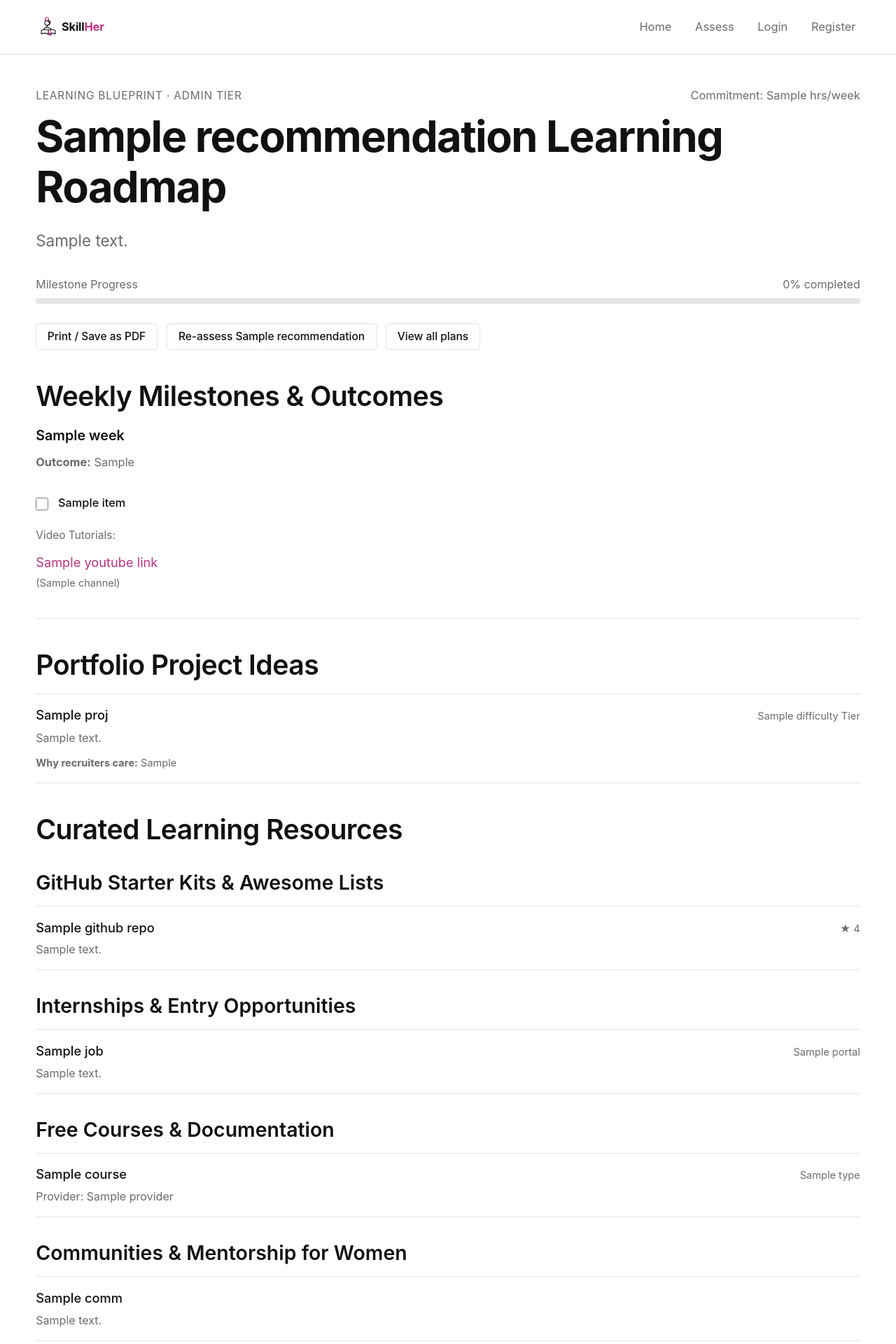
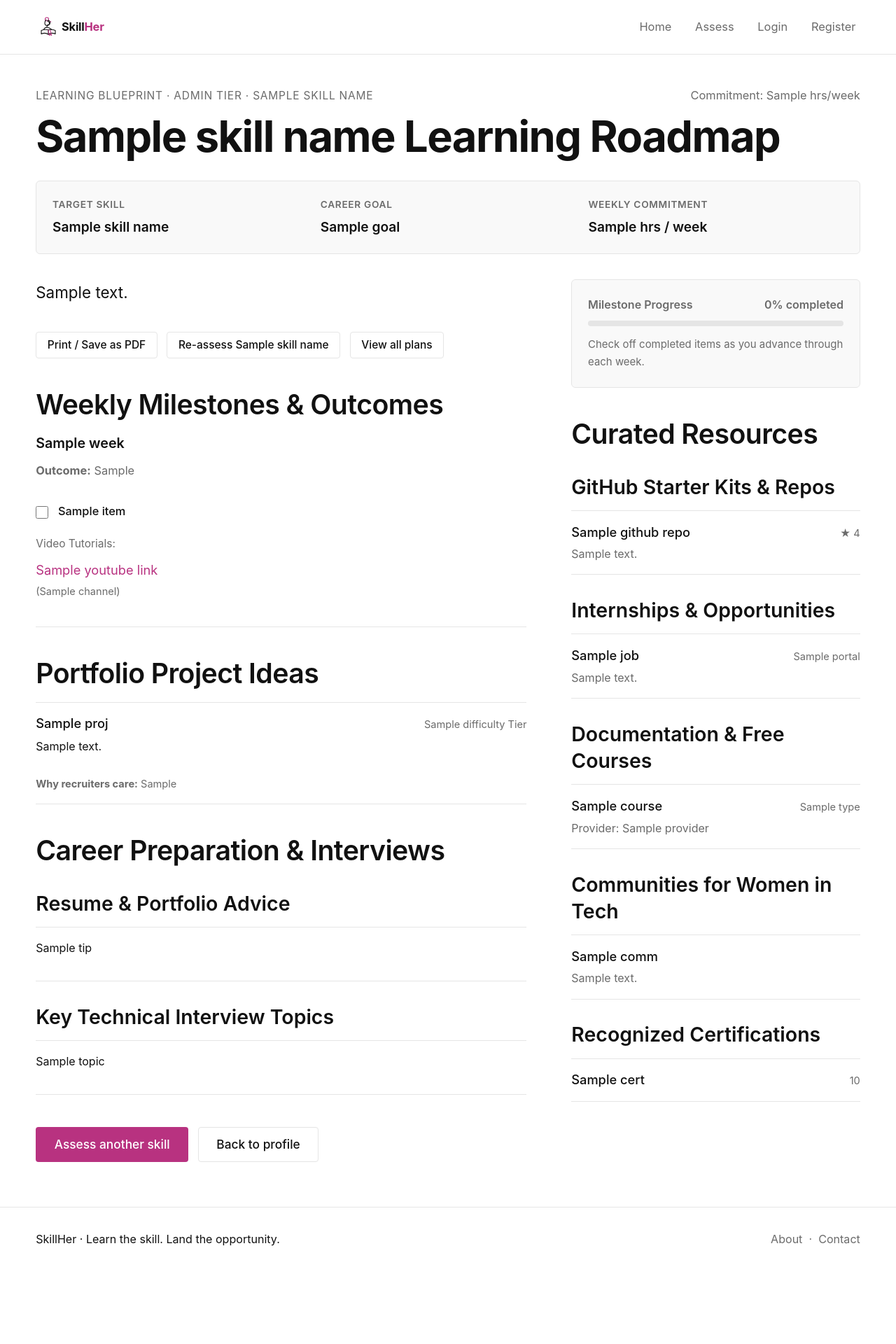
Before and after one commit to varun05126/llm_working, a Django app: template templates/recommender/recommendation_detail.html in a window 1280 px wide. Shown: the top 1920 px of the page at 70% size. After the commit the page ends 1780 px from the top, so only its background shows below. Run offline with Django 5.2, Linux system fonts and the light colour scheme; the template is opened without the code that fills it: most values are stand-ins (such as "Sample title", 1, 10 or a date in 2020); data that the repository does not hold is empty; some libraries are stand-ins or nearby versions.

Commit message:
feat(templates): add parameter card, celebration burst, and render_md filters to roadmap

```diff
--- a/templates/recommender/recommendation_detail.html
+++ b/templates/recommender/recommendation_detail.html
@@ -1,36 +1,47 @@
 {% extends 'recommender/base.html' %}
+{% load markdown_tags %}
 
-{% block title %}{{ recommendation.title }}{% endblock %}
+{% block title %}{{ skill_name }} Learning Roadmap{% endblock %}
 
 {% block content %}
+<div id="celebrationBurst" class="celebration-burst" data-celebrate="true" data-rec-id="{{ recommendation.id }}" aria-hidden="true"></div>
 <div class="no-print">
-  <div style="display: flex; justify-content: space-between; align-items: baseline; flex-wrap: wrap; gap: 0.5rem; margin-bottom: 0.5rem;">
-    <span class="progress-indicator">Learning Blueprint · {{ assessment.level }} Tier</span>
-    <span class="muted-text">Commitment: {{ recommendation.weekly_hours }} hrs/week</span>
+  <div class="blueprint-meta-bar">
+    <span class="progress-indicator">Learning Blueprint · {{ level }} Tier · {{ skill_name }}</span>
+    <span class="muted-text">Commitment: {{ weekly_hours }} hrs/week</span>
   </div>
 </div>
 
-<h1>{{ recommendation.skill_name }} Learning Roadmap</h1>
+<h1>{{ skill_name }} Learning Roadmap</h1>
 
-<div class="lead">
-  {{ recommendation.description }}
+<!-- Labeled Parameter Card: Skill, Goal, Hours/Week -->
+<div class="blueprint-meta-grid no-print">
+  <div class="meta-field">
+    <span class="meta-label">Target Skill</span>
+    <span class="meta-value">{{ skill_name }}</span>
+  </div>
+  <div class="meta-field">
+    <span class="meta-label">Career Goal</span>
+    <span class="meta-value">{{ goal }}</span>
+  </div>
+  <div class="meta-field">
+    <span class="meta-label">Weekly Commitment</span>
+    <span class="meta-value">{{ weekly_hours }} hrs / week</span>
+  </div>
 </div>
 
-<!-- Progress Bar -->
-<div class="progress-bar-wrapper no-print">
-  <div class="progress-label">
-    <span>Milestone Progress</span>
-    <span id="roadmapProgressText">{{ progress_pct }}% completed</span>
-  </div>
-  <div class="progress-track">
-    <div class="progress-fill" id="roadmapProgressFill" style="width: {{ progress_pct }}%;"></div>
-  </div>
+<!-- Responsive Grid: Main Roadmap vs Resources Sidebar -->
+<div class="roadmap-grid-layout">
+  <div class="roadmap-main-column">
+    <!-- Safe Rendered AI Description -->
+    <div class="lead prose" style="margin-bottom: 2rem;">
+      {{ recommendation.description|render_md }}
     </div>
 
     <!-- Action buttons (Print / Re-assess) -->
     <div class="btn-group no-print" style="margin-bottom: 2rem;">
       <button type="button" class="btn btn-secondary btn-sm" onclick="window.print()">Print / Save as PDF</button>
-  <a href="{% url 'skill_assessment' %}?reassess={{ recommendation.skill_name|urlencode }}" class="btn btn-secondary btn-sm">Re-assess {{ recommendation.skill_name }}</a>
+      <a href="{% url 'skill_assessment' %}?reassess={{ skill_name|urlencode }}" class="btn btn-secondary btn-sm">Re-assess {{ skill_name }}</a>
       <a href="{% url 'profile' %}" class="btn btn-secondary btn-sm">View all plans</a>
     </div>
 
@@ -80,15 +91,59 @@
             <span class="resource-title">{{ proj.title }}</span>
             <span class="resource-meta">{{ proj.difficulty }} Tier</span>
           </div>
-      <p class="resource-desc" style="margin-bottom: 0.35rem;">{{ proj.description }}</p>
+          <div class="resource-desc prose" style="margin-bottom: 0.35rem;">{{ proj.description|render_md }}</div>
           <span class="resource-meta"><strong>Why recruiters care:</strong> {{ proj.portfolio_highlight }}</span>
         </li>
       {% endfor %}
     </ul>
 
-<h2>Curated Learning Resources</h2>
+    {% if resume_tips or interview_topics %}
+      <h2>Career Preparation &amp; Interviews</h2>
 
-<h3>GitHub Starter Kits &amp; Awesome Lists</h3>
+      {% if resume_tips %}
+        <h3>Resume &amp; Portfolio Advice</h3>
+        <ul class="plain-list">
+          {% for tip in resume_tips %}
+            <li><div class="resource-desc prose">{{ tip|render_md }}</div></li>
+          {% endfor %}
+        </ul>
+      {% endif %}
+
+      {% if interview_topics %}
+        <h3>Key Technical Interview Topics</h3>
+        <ul class="plain-list">
+          {% for topic in interview_topics %}
+            <li><div class="resource-desc prose">{{ topic|render_md }}</div></li>
+          {% endfor %}
+        </ul>
+      {% endif %}
+    {% endif %}
+
+    <div class="btn-group no-print" style="margin-top: 2.5rem;">
+      <a href="{% url 'skill_assessment' %}" class="btn btn-primary">Assess another skill</a>
+      <a href="{% url 'profile' %}" class="btn btn-secondary">Back to profile</a>
+    </div>
+  </div>
+
+  <!-- Sidebar Column: Sticky Progress & Curated Resources -->
+  <aside class="roadmap-sidebar-column">
+    <!-- Sticky Milestone Progress Card -->
+    <div class="sticky-progress-card no-print">
+      <div class="progress-label" style="font-weight: 600; margin-bottom: 0.5rem;">
+        <span>Milestone Progress</span>
+        <span id="roadmapProgressText">{{ progress_pct }}% completed</span>
+      </div>
+      <div class="progress-track" style="margin-bottom: 0.75rem;">
+        <div class="progress-fill" id="roadmapProgressFill" style="width: {{ progress_pct }}%;"></div>
+      </div>
+      <p class="muted-text" style="font-size: 0.82rem; margin: 0;">
+        Check off completed items as you advance through each week.
+      </p>
+    </div>
+
+    <h2>Curated Resources</h2>
+
+    <h3>GitHub Starter Kits &amp; Repos</h3>
     <ul class="plain-list">
       {% for gh in resources.github_repos %}
         <li>
@@ -105,7 +160,7 @@
       {% endfor %}
     </ul>
 
-<h3>Internships &amp; Entry Opportunities</h3>
+    <h3>Internships &amp; Opportunities</h3>
     <ul class="plain-list">
       {% for job in resources.internships %}
         <li>
@@ -120,7 +175,7 @@
       {% endfor %}
     </ul>
 
-<h3>Free Courses &amp; Documentation</h3>
+    <h3>Documentation &amp; Free Courses</h3>
     <ul class="plain-list">
       {% for course in resources.courses_and_docs %}
         <li>
@@ -135,7 +190,7 @@
       {% endfor %}
     </ul>
 
-<h3>Communities &amp; Mentorship for Women</h3>
+    <h3>Communities for Women in Tech</h3>
     <ul class="plain-list">
       {% for comm in resources.community_and_certs.communities %}
         <li>
@@ -162,31 +217,6 @@
         </li>
       {% endfor %}
     </ul>
-
-{% if resume_tips or interview_topics %}
-  <h2>Career Preparation &amp; Interviews</h2>
-
-  {% if resume_tips %}
-    <h3>Resume &amp; Portfolio Advice</h3>
-    <ul class="plain-list">
-      {% for tip in resume_tips %}
-        <li><span class="resource-desc">{{ tip }}</span></li>
-      {% endfor %}
-    </ul>
-  {% endif %}
-
-  {% if interview_topics %}
-    <h3>Key Technical Interview Topics</h3>
-    <ul class="plain-list">
-      {% for topic in interview_topics %}
-        <li><span class="resource-desc">{{ topic }}</span></li>
-      {% endfor %}
-    </ul>
-  {% endif %}
-{% endif %}
-
-<div class="btn-group no-print" style="margin-top: 2.5rem;">
-  <a href="{% url 'skill_assessment' %}" class="btn btn-primary">Assess another skill</a>
-  <a href="{% url 'profile' %}" class="btn btn-secondary">Back to profile</a>
+  </aside>
 </div>
 {% endblock %}
```
Lines whose indentation alone changed are shown as unchanged.
